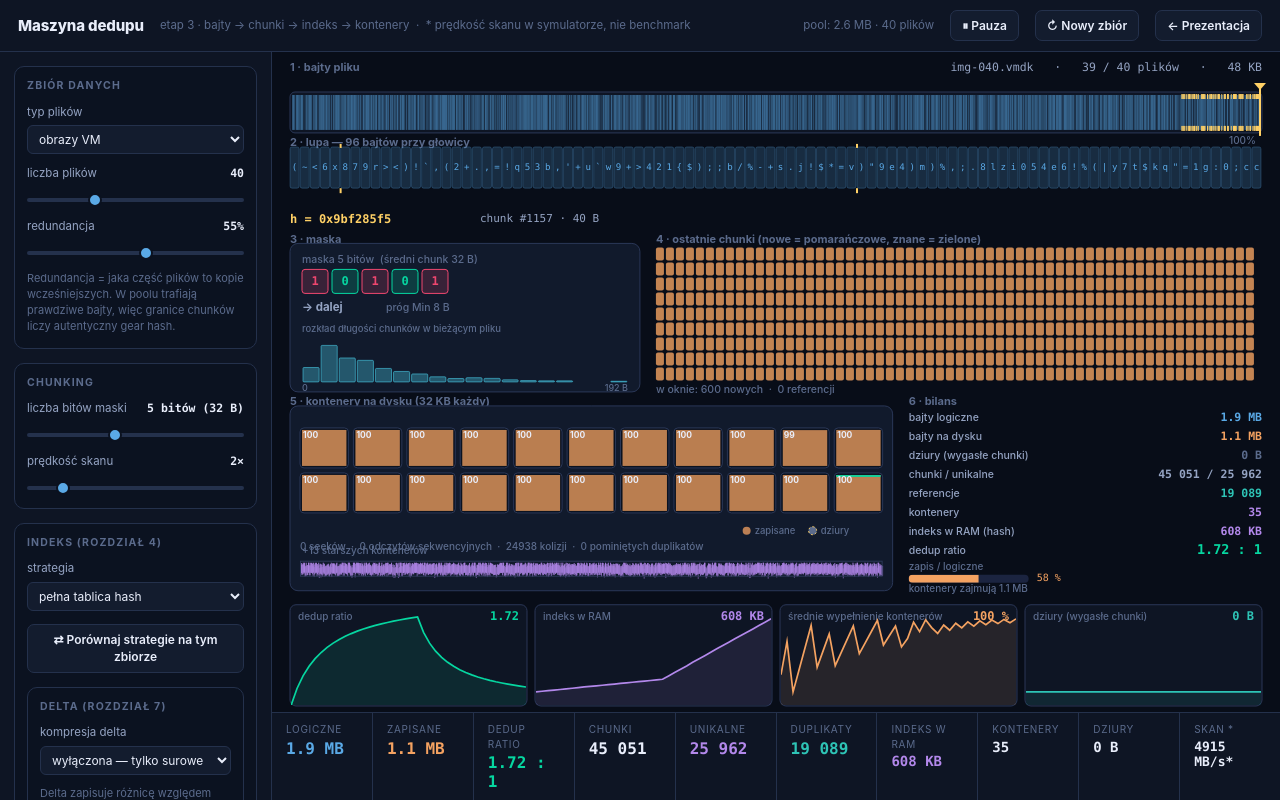
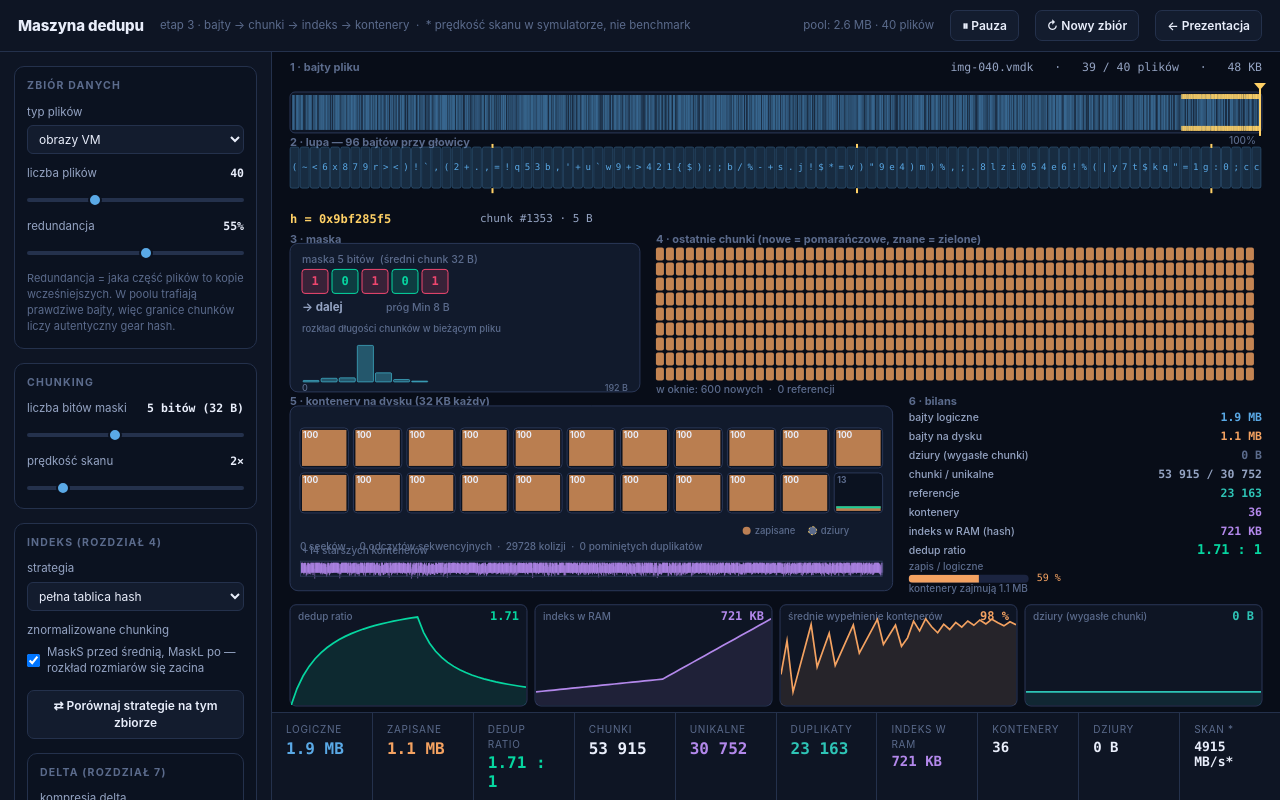
Before and after one commit to steamnoid/deduplication-visual, a website: page simulator.html in a window 1280 px wide. Drawn offline with Linux system fonts and the light colour scheme; animation ran at ten frames a second.

Commit message:
Maszyna dedupu — etap 8: znormalizowane chunking zgodne z FastCDC
Chunker dostał dwie maski zamiast jednej, dokładnie jak w artykule (Xia i
in., USENIX ATC 2016): MaskS przed progiem średniej (trudniej ciąć, wiec
chunki są dłuższe) i MaskL po progu (łatwiej ciąć, wiec ogony rozkładu sie
skracaja). Maska domyślna MaskA to wariant bez normalizacji.

Maski liczone sa wzgledem wybranej sredniej (s = bits+2, a = bits, l = bits-2),
wiec dla konfiguracji 8 KB z artykułu wychodzi dokladnie MaskS 15 / MaskA 13 /
MaskL 11 — te same wartosci co w Algorithm 1. Sprawdzilem to w artykule, bo
podejrzewalem, ze slajd myli sie; slajd mial racje.

Zmierzony efekt na naszych danych: przy sredniej 4 KB rozstep p05-p95
zawęża sie z 7087 do 3586 B, a czestosc unikalnych rozmiarów rośnie.

Zastrzeżenie, ktore trzeba powiedziec wprost: pula to powielone bloki 4096 B
ze wspólnej biblioteki, wiec punkty ciecia wracaja i rozklad jest bardziej
skoncentrowany niz na prawdziwych plikach — 19 chunkow na pliku 96 KB przy
sredniej 8 KB, ale tylko 8 unikalnych rozmiarow. Histogram pokazuje kierunek
zmian, nie jest benchmarkiem. Ostrzeżenie stoi w interfejsie i w README.

Test porownuje rozstep p05-p95 (odporne na te dane) zamiast odleglosci
sredniej od targetu — na tych danych różnica bywa kilkudziesieciu bajtow
w obie strony, wiec test na srednia bylby testem szumu.

```diff
--- a/js/sim/app.js
+++ b/js/sim/app.js
@@ -6,7 +6,7 @@
     cfg: {
       type: 'vm', files: 40, fileKB: 48, redundancy: 0.55,
       bits: 5, fastCDC: true, speed: 1, containerKB: 32, retention: 6,
-      indexKind: 'hash', segChunks: 16,
+      indexKind: 'hash', segChunks: 16, cdcMasks: true,
       delta: 'off', chainGuard: 'expand'
     },
     run: null, playing: true, dirty: true,
@@ -23,7 +23,7 @@
     ctx = cv.getContext('2d', { alpha: false });
     ['cfgType', 'cfgFiles', 'cfgRedund', 'cfgBits', 'cfgSpeed', 'cfgCont', 'cfgRet',
       'cfgIndex', 'cfgSeg', 'cmpBtn', 'cmpPanel', 'cmpBody', 'cmpClose',
-      'tlBtn', 'tlPanel', 'tlBody', 'tlClose', 'cfgDelta', 'cfgChain', 'rowChain',
+      'tlBtn', 'tlPanel', 'tlBody', 'tlClose', 'cfgDelta', 'cfgChain', 'rowChain', 'cfgNC',
       'files', 'btnPlay', 'btnReset', 'btnExpire', 'stLogical', 'stWritten', 'stRatio',
       'stChunks', 'stUnique', 'stDups', 'stIdx', 'stCont', 'stHoles', 'stFps', 'poolInfo'
     ].forEach(k => { el[k] = $(k); });
@@ -55,6 +55,8 @@
     syncSeg();
 
     el.cmpBtn.addEventListener('click', openCompare);
+    el.cfgNC.addEventListener('change', e => { state.cfg.cdcMasks = e.target.checked; restart(); });
+    el.cfgNC.checked = state.cfg.cdcMasks;
     el.cfgDelta.addEventListener('change', e => { state.cfg.delta = e.target.value; syncDelta(); });
     el.cfgChain.addEventListener('change', e => { state.cfg.chainGuard = e.target.value; });
     el.cfgDelta.value = state.cfg.delta;
@@ -162,7 +164,7 @@
       const base = {
         type: c.type, files: c.files, fileKB: c.fileKB, redundancy: c.redundancy,
         fastCDC: c.fastCDC, indexKind: c.indexKind, segChunks: c.segChunks,
-        containerKB: c.containerKB, retention: c.retention, days: 30
+        containerKB: c.containerKB, retention: c.retention, days: 30, cdcMasks: c.cdcMasks
       };
       const res = SIM.timeline.runBatch(Object.assign({}, base, {
         delta: c.delta !== 'off', deltaPick: c.delta, chainGuard: c.chainGuard
--- a/js/sim/engine.js
+++ b/js/sim/engine.js
@@ -214,11 +214,24 @@
 
   /* ---------- chunker przyrostowy ---------- */
 
+  /* Normalized Chunking z FastCDC (Xia i in., USENIX ATC 2016).
+     W konfiguracji 8 KB artykuł podaje MaskS = 15 bitów, MaskA = 13
+     i MaskL = 11. Zwykła CDC używa tylko MaskA; znormalizowana używa
+     MaskS poniżej progu średniej (trudniej ciąć, więc chunki są
+     dłuższe) i MaskL powyżej (łatwiej ciąć, więc ogony się skracają).
+     Maski są liczone względem wybranej średniej, więc dla 8 KB
+     (2^13) wychodzi dokładnie 15/13/11 jak w artykule. */
+  function fastCDCMasks(bits) {
+    return { s: Math.min(31, bits + 2), a: bits, l: Math.max(1, bits - 2) };
+  }
+
   class Chunker {
-    constructor(pool, off, len, bits, fastCDC) {
+    constructor(pool, off, len, bits, fastCDC, masks) {
       this.pool = pool; this.off = off; this.len = len;
       this.bits = bits; this.mask = (1 << bits) - 1;
       this.fastCDC = fastCDC;
+      // skrót: jeden bit daje podwójne prawdopodobieństwo cięcia
+      this.masks = masks || null;
       this.pos = 0;                 // bajty przetworzone
       this.chunkStart = 0;
       this.finished = false;
@@ -232,16 +245,28 @@
     }
     get chunkLen() { return this.pos - this.chunkStart; }
 
+    /* Maska zależna od tego, gdzie jesteśmy w chunku: poniżej średniej
+     cięższa (MaskS), powyżej lżejsza (MaskL). */
+    maskFor(size) {
+      if (!this.masks || !this.fastCDC) return this.mask;
+      const avg = this.maxSize / 8;
+      return ((size < avg ? this.masks.s : this.masks.l)) >= 32
+        ? this.mask
+        : (1 << (size < avg ? this.masks.s : this.masks.l)) - 1;
+    }
+
     /* przetwarza do `budget` bajtów, zwraca liczbę ukończonych chunków */
     step(budget) {
       const end = Math.min(this.len, this.pos + budget);
       const t0 = performance.now();
       let made = 0;
+      const masks = this.masks && this.fastCDC;
       for (let i = this.pos; i < end; i++) {
         this.h = ((this.h << 1) + GEAR[this.pool[this.off + i] & 0xff]) | 0;
         const size = i - this.chunkStart + 1;
         let cut = false;
-        if (size >= this.minSize && (this.h & this.mask) === 0) cut = true;
+        const m = masks ? this.maskFor(size) : this.mask;
+        if (size >= this.minSize && (this.h & m) === 0) cut = true;
         if (this.fastCDC && size === this.maxSize) cut = true;
         if (cut) {
           this.cuts.push(this.chunkStart);
@@ -358,7 +383,8 @@
       const body = f.bodies ? f.bodies[Math.min(v, f.bodies.length - 1)] : f;
       this.curFile = f;
       this.curVersion = v;
-      this.chunker = new Chunker(this.ds.pool, body.off, body.len, this.cfg.bits, this.cfg.fastCDC);
+      this.chunker = new Chunker(this.ds.pool, body.off, body.len, this.cfg.bits,
+        this.cfg.fastCDC, this.cfg.cdcMasks ? fastCDCMasks(this.cfg.bits) : null);
       this.fileChunkMarks = [];
       this.bodyLog.set(this.markKey(f.i, this.day), body);
       this.st.backups++;
@@ -899,7 +925,7 @@
 
   /* ---------- eksport ---------- */
   NS.sim = {
-    IdList, TYPES, GEAR, fingerprint, fpInt, Chunker, Run, Container,
+    IdList, TYPES, GEAR, fastCDCMasks, fingerprint, fpInt, Chunker, Run, Container,
     buildDataset, makePool, fileName
   };
 
--- a/js/sim/timeline.js
+++ b/js/sim/timeline.js
@@ -66,7 +66,7 @@
     });
 
     const run = new sim.Run(ds, {
-      bits: c.bits, fastCDC: c.fastCDC, indexKind: c.indexKind,
+      bits: c.bits, fastCDC: c.fastCDC, cdcMasks: c.cdcMasks, indexKind: c.indexKind,
       segChunks: c.segChunks, containerKB: c.containerKB, keepBytes: c.keepBytes,
       delta: c.delta, deltaPick: c.deltaPick, deltaMin: c.deltaMin, deltaTargets: c.deltaTargets,
       chainGuard: c.chainGuard
--- a/simulator.html
+++ b/simulator.html
@@ -165,6 +165,14 @@
           <div class="row"><span class="n">chunków na segment</span><output id="cfgSegVal"></output></div>
           <input type="range" id="cfgSeg" min="4" max="64" step="4" value="16">
         </label>
+        <label class="ctl" style="margin-top:10px">
+          <div class="row"><span class="n">znormalizowane chunking</span></div>
+          <div style="display:flex;gap:7px;align-items:center;font-size:11.5px;color:var(--muted)">
+            <input type="checkbox" id="cfgNC" style="margin:0">
+            <span>MaskS przed średnią, MaskL po — rozkład rozmiarów się zacina</span>
+          </div>
+        </label>
+
         <button class="btn" id="cmpBtn" style="width:100%;margin-top:2px">⇄ Porównaj strategie na tym zbiorze</button>
         <div class="grp" style="margin-top:14px">
           <h3>Delta (rozdział 7)</h3>
```
Also changed, not shown: tools/smoke-drawing.cjs (+49 -0 lines), README.md.
